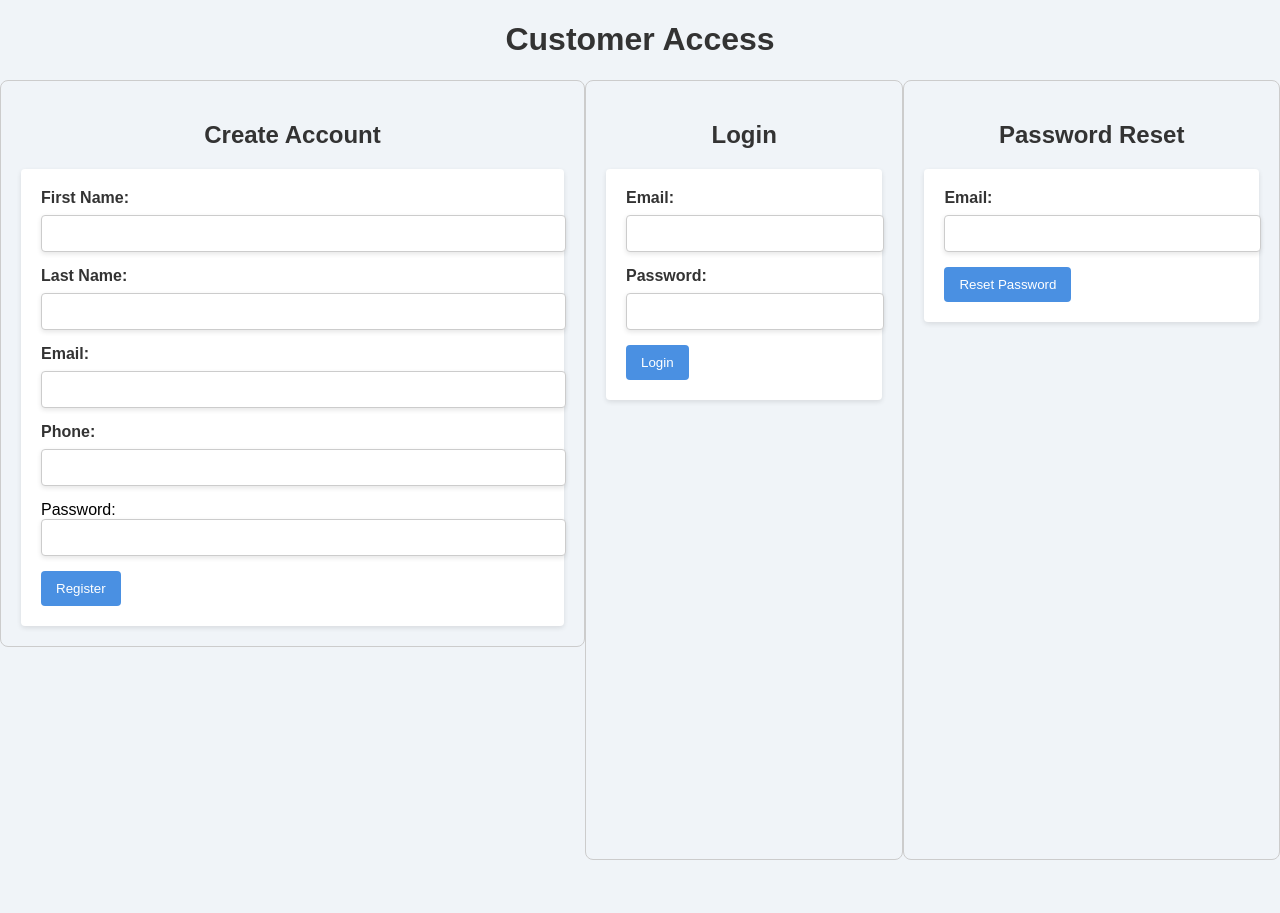
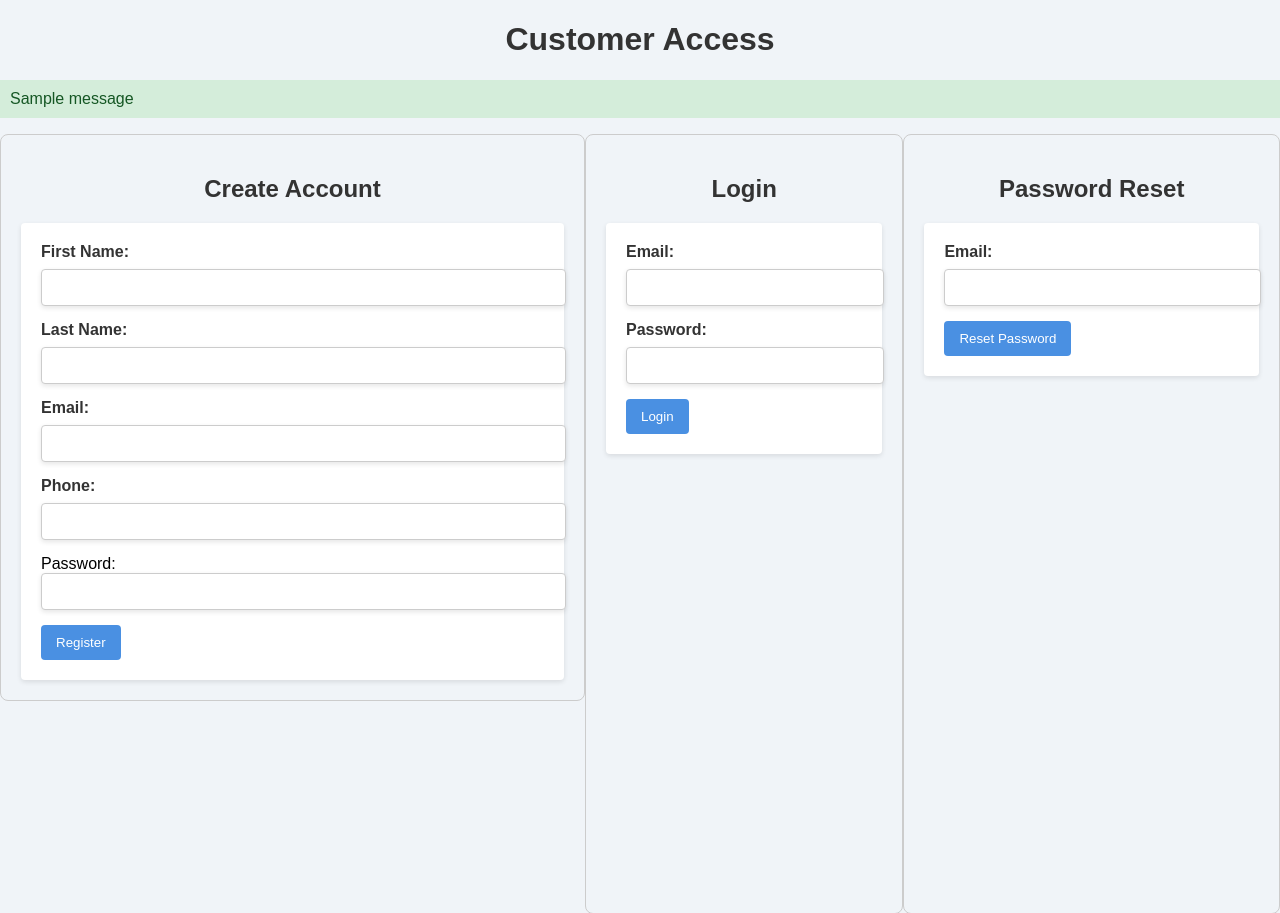
Before and after one commit to forte001/isms, a Django app: page /supplies/customers/create/ in a window 1280 px wide. Shown: the top 913 px of the page. Before the commit the page ends 860 px from the top, so only its background shows below. Run offline with Django 5.2, Linux system fonts and the light colour scheme; tables that the repository leaves empty hold one stand-in row (values such as "Sample post"); one stand-in notice (Sample message) is shown.

Commit message:
add function to check if a customer email already exist before creating account and improving look of low stock products page

```diff
--- a/supplies/static/supplies/styles.css
+++ b/supplies/static/supplies/styles.css
@@ -328,3 +328,23 @@ select:focus {
     border: 1px solid #ccc;
     border-radius: 8px;
 }
+
+.messages {
+    list-style: none;
+    padding: 0;
+}
+
+.messages li {
+    padding: 10px;
+    margin: 5px 0;
+}
+
+.messages .error {
+    background-color: #f8d7da;
+    color: #721c24;
+}
+
+.messages .success {
+    background-color: #d4edda;
+    color: #155724;
+}
--- a/supplies/templates/supplies/customer_access.html
+++ b/supplies/templates/supplies/customer_access.html
@@ -10,24 +10,15 @@
 </head>
 <body>
 <h1>Customer Access</h1>
-    <!-- <form method="post" class="form">
-        {% csrf_token %}
-        <label class="label" for="customer_first_name">Customer First Name:</label>
-        <input class="input-text" type="text" id="customer_first_name" name="customer_first_name" required>
-
-        <label class="label" for="customer_last_name">Customer Last Name:</label>
-        <input class="input-text" type="text" id="customer_last_name" name="customer_last_name" required>
-
-        <label class="label" for="customer_email">Customer Email:</label>
-        <input class="input-email" type="email" id="customer_email" name="customer_email" required>
-
-        <label class="label" for="customer_phone">Customer Phone:</label>
-        <input class="input-text" type="text" id="customer_phone" name="customer_phone" required>
-
-        <button class="btn" type="submit">Save Customer</button>
-    </form>
-<a href="{% url 'supplies:customer_list' %}">Back to Customer List</a> -->
-
+{% if messages %}
+    <ul class="messages">
+        {% for message in messages %}
+            <li{% if message.tags %} class="{{ message.tags }}"{% endif %}>
+                {{ message }}
+            </li>
+        {% endfor %}
+    </ul>
+{% endif %}
 <div class="container">
 
     <div class="form-container">
--- a/supplies/templates/supplies/product_list.html
+++ b/supplies/templates/supplies/product_list.html
@@ -25,7 +25,7 @@
 
 
 
-<div class="container">
+<div>
     <table class="item-table">
         <thead>
             <tr>
--- a/supplies/views.py
+++ b/supplies/views.py
@@ -228,11 +228,10 @@ class CreateCustomerView(View):
         customer_phone = request.POST.get('customer_phone')
         password = request.POST.get('password')
 
-        # Debugging output
-        print("First Name:", customer_first_name)
-        print("Last Name:", customer_last_name)
-        print("Email:", customer_email)
-        print("Phone:", customer_phone)
+         # Check if the email already exists
+        if Customer.objects.filter(customer_email=customer_email).exists():
+            messages.error(request, 'Email already exists. Please use a different email.')
+            return redirect('supplies:customer_access')
 
         # Create a new Customer object and save it to the database
         customer = Customer(
@@ -242,6 +241,8 @@ class CreateCustomerView(View):
             customer_phone=customer_phone,
             password=make_password(password)  # Hash the password
         )
+
+
 
         customer.save()
         messages.success(request, 'Account created successfully!')
```
Also changed, not shown: supplies/templates/supplies/customer_list.html (+12 -1 lines), supplies/templates/supplies/low_stock_alert.html (+19 -6 lines).
